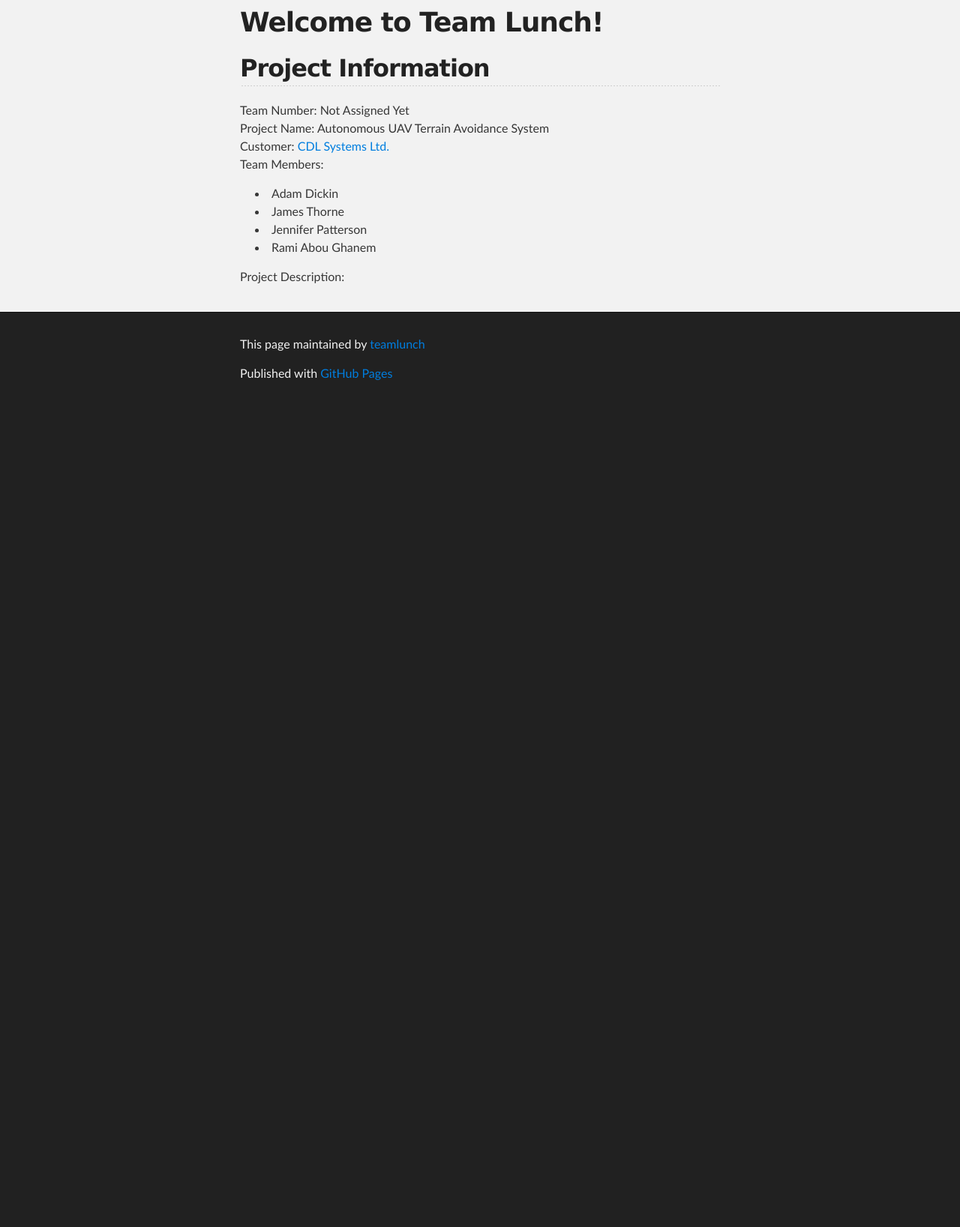
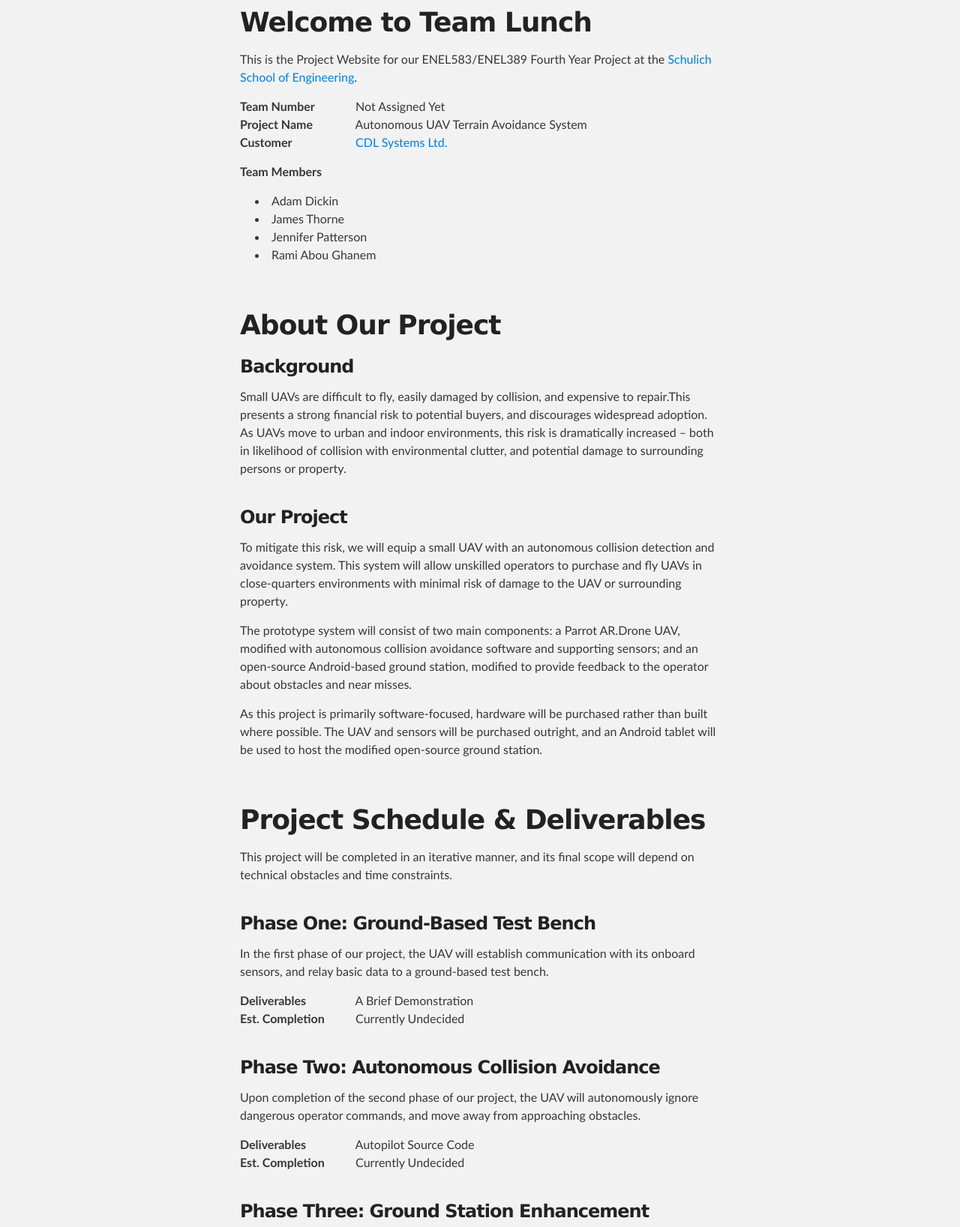
Before and after one commit to teamlunch/teamlunch.github.com, a plain HTML site: page index.html in a window 1280 px wide. Shown: the part 257-1894 px from the top of the page at 75% size. Before the commit the page ends 802 px from the top, so only its background shows below. Drawn offline with Linux system fonts and the light colour scheme.

Commit message:
Filled in project page

```diff
--- a/index.html
+++ b/index.html
@@ -8,7 +8,7 @@
 
       <link rel="stylesheet" type="text/css" media="screen" href="stylesheets/stylesheet.css">
 
-      <title>Logbook</title>
+      <title>Team Lunch</title>
    </head>
 
    <body>
@@ -26,23 +26,80 @@
       <!-- MAIN CONTENT -->
       <div id="main_content_wrap" class="outer">
          <section id="main_content" class="inner">
-            <h1>Welcome to Team Lunch!</h1>
-
-            <h2>Project Information</h2>
+            <h1>Welcome to Team Lunch</h1>
             <p>
-               <b>Team Number</b>: Not Assigned Yet<br />
-               <b>Project Name</b>: Autonomous UAV Terrain Avoidance System<br />
-               <b>Customer</b>: <a href="http://www.cdlsystems.com">CDL Systems Ltd.</a><br />
-               <b>Team Members</b>:
+               This is the Project Website for our ENEL583/ENEL389 Fourth Year Project at the
+               <a href="http://schulich.ucalgary.ca">Schulich School of Engineering</a>.
+            </p>
+            <p>
+               <b>Team Number</b> Not Assigned Yet<br />
+               <b>Project Name</b> Autonomous UAV Terrain Avoidance System<br />
+               <b>Customer</b> <a href="http://www.cdlsystems.com">CDL Systems Ltd.</a><br />
+            </p>
+            <p>
+               <b>Team Members</b>
                <ul>
                   <li>Adam Dickin</li>
                   <li>James Thorne</li>
                   <li>Jennifer Patterson</li>
                   <li>Rami Abou Ghanem</li>
                </ul>
-               <b>Project Description:</b>
             </p>
 
+            <h1>About Our Project</h1>
+
+            <h3>Background</h3>
+            <p>
+               Small UAVs are difficult to fly, easily damaged by collision, and expensive to repair.This presents a strong financial risk to potential buyers, and discourages widespread adoption.  As UAVs move to urban and indoor environments, this risk is dramatically increased – both in likelihood of collision with environmental clutter, and potential damage to surrounding persons or property.
+            </p>
+
+            <h3>Our Project</h3>
+            <p>
+               To mitigate this risk, we will equip a small UAV with an autonomous collision detection and avoidance system.  This system will allow unskilled operators to purchase and fly UAVs in close-quarters environments with minimal risk of damage to the UAV or surrounding property.
+            </p>
+            <p>
+               The prototype system will consist of two main components: a Parrot AR.Drone UAV, modified with autonomous collision avoidance software and supporting sensors; and an open-source Android-based ground station, modified to provide feedback to the operator about obstacles and near misses.
+            </p>
+            <p>
+               As this project is primarily software-focused, hardware will be purchased rather than built where possible.  The UAV and sensors will be purchased outright, and an Android tablet will be used to host the modified open-source ground station.
+            </p>
+
+            <h1>Project Schedule &amp; Deliverables</h1>
+            <p>
+               This project will be completed in an iterative manner, and its final scope will depend on technical obstacles and time constraints.
+            </p>
+
+            <h3>Phase One: Ground-Based Test Bench</h3>
+            <p>
+               In the first phase of our project, the UAV will establish communication with its onboard sensors, and relay basic data to a ground-based test bench.
+            </p>
+            <p>
+               <b>Deliverables</b> A Brief Demonstration<br />
+               <b>Est. Completion</b> Currently Undecided<br />
+            </p>
+
+            <h3>Phase Two: Autonomous Collision Avoidance</h3>
+            <p>
+               Upon completion of the second phase of our project, the UAV will autonomously ignore dangerous operator commands, and move away from approaching obstacles.
+            </p>
+            <p>
+               <b>Deliverables</b> Autopilot Source Code<br />
+               <b>Est. Completion</b> Currently Undecided<br />
+            </p>
+
+            <h3>Phase Three: Ground Station Enhancement</h3>
+            <p>
+               The third phase of our project focuses around enhancement of an Android-based ground station software suite.  The ground station will be modified to provide non-intrusive feedback about automatically-avoided collisions and nearby obstacles.
+            </p>
+            <p>
+               <b>Deliverables</b> Autopilot &amp; Ground Station Source Code<br />
+               <b>Est. Completion</b> Currently Undecided<br />
+            </p>
+
+            <h1>Our Progress</h1>
+            <p>
+               You can keep up to date with our project status by following our team logbook, which is available to read <a href="http://teamlunch.github.com/logbook/logbook.txt">from our GitHub Logbook repository</a>.
+            </p>
          </section>
       </div>
 
--- a/stylesheets/stylesheet.css
+++ b/stylesheets/stylesheet.css
@@ -51,6 +51,12 @@ a:focus {
   outline: none;
 }
 
+b {
+  font-weight: bold;
+  display: inline-block;
+  width: 150px;
+}
+
 /*******************************************************************************
 Theme Styles
 *******************************************************************************/
@@ -76,6 +82,14 @@ h1, h2, h3, h4, h5, h6 {
 h1 {
   font-size: 36px;
   font-weight: 700;
+}
+
+p + h1 {
+   padding-top: 40px;
+}
+
+p + h3 {
+   padding-top: 20px;
 }
 
 h2 {
```
